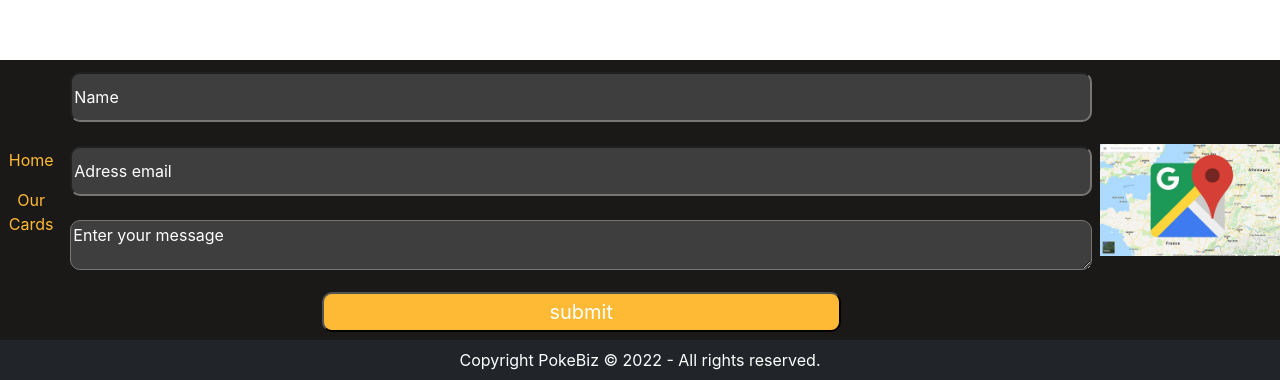
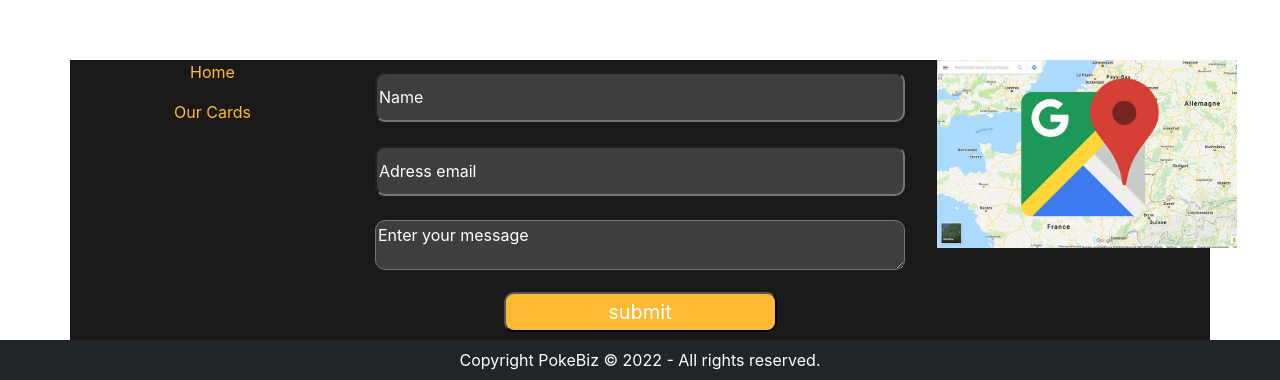
Before and after one commit to WildCodeSchool/2022-09-JS-RMT-JSCREW-Projet2-team2, a React (Vite) app in the folder frontend/: page / in a window 1280 px wide. Shown: the part 1042-1422 px from the top of the page. Built offline with nearby package versions, Linux system fonts and the light colour scheme.

Commit message:
formulaire en place css responsive

```diff
--- a/frontend/src/components/Footer.jsx
+++ b/frontend/src/components/Footer.jsx
@@ -5,15 +5,18 @@ import MyForm from "./MyForm";
 function Footer() {
   return (
     <footer>
-      <div className="footer-contact d-flex align-items-center justify-content-around mb-md-0">
-        <ul className=" footer-list-button d-none d-md-block list-unstyled">
-          <li className="mb-3">Home</li>
-          <li>Our Cards</li>
-        </ul>
-        <MyForm />
-
-        <div className="d-none d-md-block">
-          <img id="footer-map" src="../src/assets/footerImgMap.jpg" alt="" />
+      <div className="footer-contact container align-items-center justify-content-around mb-md-0">
+        <div className="row ">
+          <ul className=" footer-list-button d-none d-md-block list-unstyled col-md-3">
+            <li className="mb-3">Home</li>
+            <li>Our Cards</li>
+          </ul>
+          <div className="col-md-6">
+            <MyForm />
+          </div>
+          <div className="d-none d-md-block col-md-3">
+            <img id="footer-map" src="../src/assets/footerImgMap.jpg" alt="" />
+          </div>
         </div>
       </div>
       <div className="footer-coyright bg-dark text-white h-50 p-2">
--- a/frontend/src/components/MyForm.jsx
+++ b/frontend/src/components/MyForm.jsx
@@ -4,14 +4,9 @@ function MyForm() {
   const [username, setName] = useState("");
   const [email, setEmail] = useState("");
 
-  const onSubmit = (e) => {
-    e.preventDefault();
-    alert(`Submitted ${username} ${email}`);
-  };
-
   return (
-    <form className="footer-form  w-100">
-      <div className="container-input w-100 mb-2 mt-1 p-2">
+    <form className="footer-form">
+      <div className="mb-2 mt-1 p-2">
         <input
           value={username}
           onChange={(e) => setName(e.target.value)}
@@ -22,7 +17,7 @@ function MyForm() {
         />
       </div>
 
-      <div className="container-input w-100 mb-2 p-2">
+      <div className="mb-2 p-2">
         <input
           value={email}
           onChange={(e) => setEmail(e.target.value)}
@@ -33,12 +28,12 @@ function MyForm() {
         />
       </div>
 
-      <div className="container-textarea w-100 mb-2 p-2">
+      <div className="mb-2 p-2">
         <textarea className="textarea w-100" placeholder="Enter your message" />
       </div>
 
-      <div className="container-button w-100 mb-2">
-        <button className="button w-50 fs-5" type="submit" onClick={onSubmit}>
+      <div className="mb-2">
+        <button className="button w-50 fs-5" type="submit">
           submit
         </button>
       </div>
--- a/frontend/src/components/footer.css
+++ b/frontend/src/components/footer.css
@@ -2,12 +2,6 @@
   margin-top: 1006px;
   margin-bottom: 65px;
   background-color: #1b1918;
-}
-
-.container-fluid {
-  height: 300px;
-  background-color: #1b1918;
-  width: 100%;
 }
 
 /* css desktop */
@@ -38,8 +32,5 @@
 }
 
 #footer-map {
-  width: 180px;
+  width: 300px;
 }
-
-.footer-list-button {
-}
```
